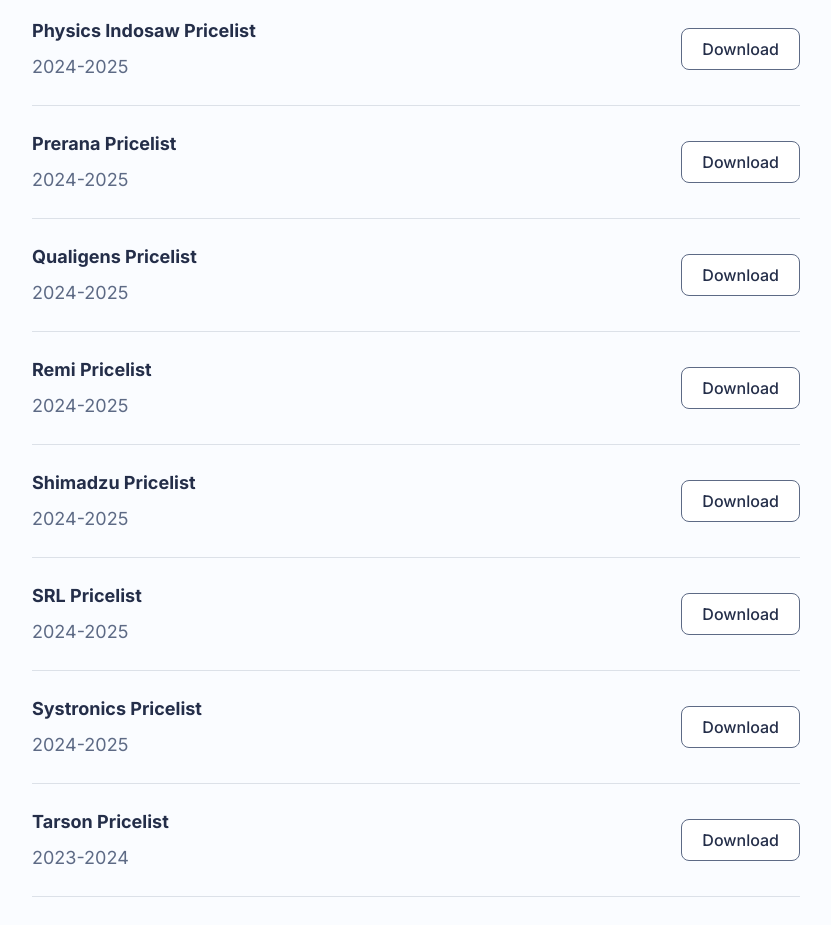
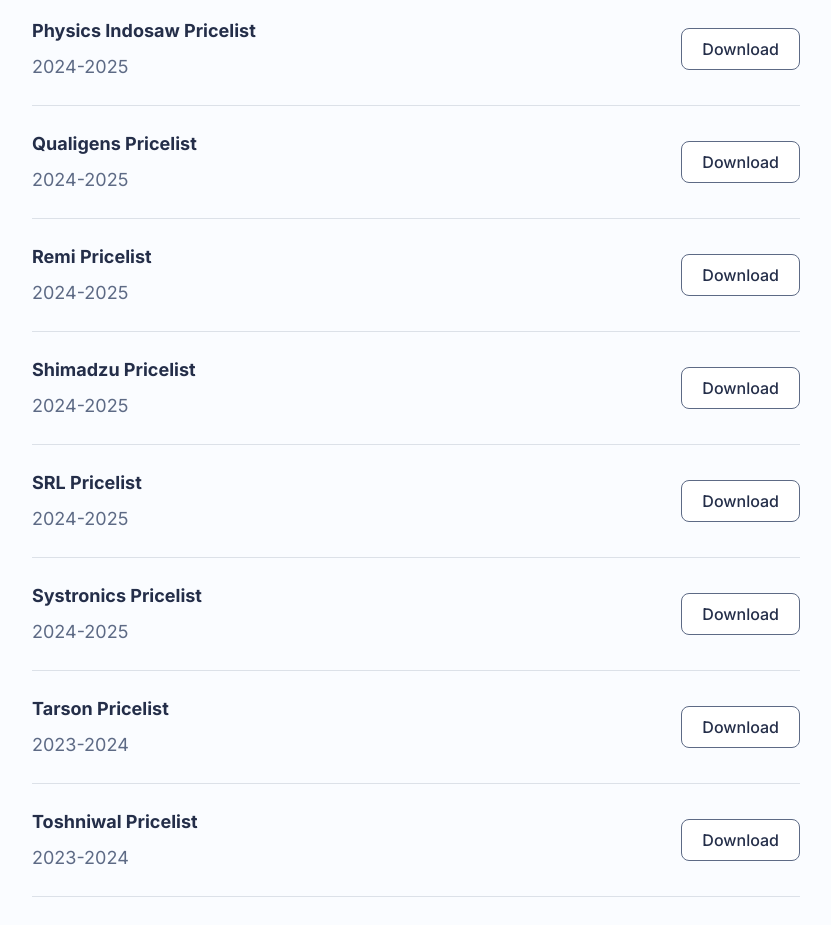
Before and after one commit to Irya5/SVScientifico, a Next.js app: page /pricelists in a window 1280 px wide. Shown: the part 1820-2745 px from the top of the page, without its empty margins (64-895 px from the left). Built offline with nearby package versions, Linux system fonts and the light colour scheme; a web font is replaced by a local one.

Commit message:
remove prenra

```diff
--- a/app/pricelists/page.js
+++ b/app/pricelists/page.js
@@ -21,7 +21,6 @@
     { name: 'Merck Pricelist', year: '2024-2025', pdf: 'https://drive.google.com/file/d/1R9QNstcZLzVoDsZWTH6eVlrxcfqGC59u/view?usp=drive_link' },
     { name: 'Olympus Pricelist', year: '2024-2025', pdf: 'https://drive.google.com/file/d/1PYzkz3uB8V4w9mXz6M8YWm7sXYB5XHBl/view?usp=drive_link' },
     { name: 'Physics Indosaw Pricelist', year: '2024-2025', pdf: 'https://drive.google.com/file/d/1rXjSkC-TPG3-OYQT23jqjVbfC5olGAe-/view?usp=drive_link' },
-    { name: 'Prerana Pricelist', year: '2024-2025', pdf: 'https://drive.google.com/file/d/1GbmgEglKaSX1T-71pF5wkr1vxfDv82hX/view?usp=drive_link' },
     { name: 'Qualigens Pricelist', year: '2024-2025', pdf: 'https://drive.google.com/file/d/1W-aPhtk_wHcRbYC5JWZxwAiYuUKfc8kF/view?usp=drive_link' },
     { name: 'Remi Pricelist', year: '2024-2025', pdf: 'https://drive.google.com/file/d/1rJ43RX1MHsnvKVNXxs-C7wj90CiUwYyL/view?usp=drive_link' },
     { name: 'Shimadzu Pricelist', year: '2024-2025', pdf: 'https://drive.google.com/file/d/1vAejexq6-BHtGmiixUzBTLy_6drdItXf/view?usp=drive_link' },
```
